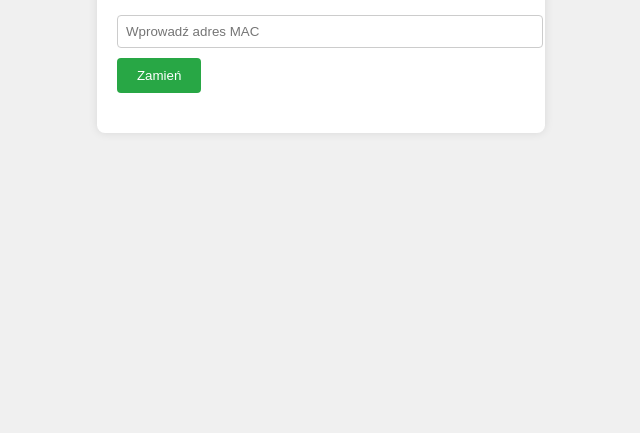
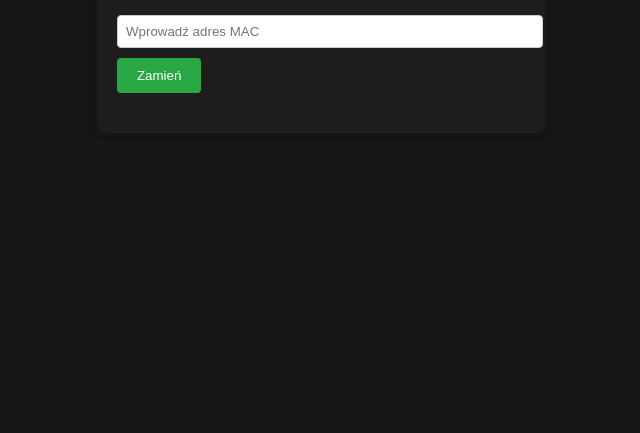
Before and after one commit to ChuckMichael/macformat, a plain HTML site: page index.html in a window 1280 px wide. Shown: the part 383-816 px from the top of the page, without its empty margins (319-959 px from the left). Drawn offline with Linux system fonts and the light colour scheme.

Commit message:
Update index.html

```diff
--- a/index.html
+++ b/index.html
@@ -11,10 +11,11 @@
             justify-content: center;
             align-items: center;
             height: 100vh;
-            background-color: #f0f0f0;
+            background-color: #161616;
+			color: #ffffff;
         }
         .container {
-            background-color: #fff;
+            background-color: #1d1d1d;
             padding: 20px;
             border-radius: 8px;
             box-shadow: 0 0 10px rgba(0,0,0,0.1);
```
